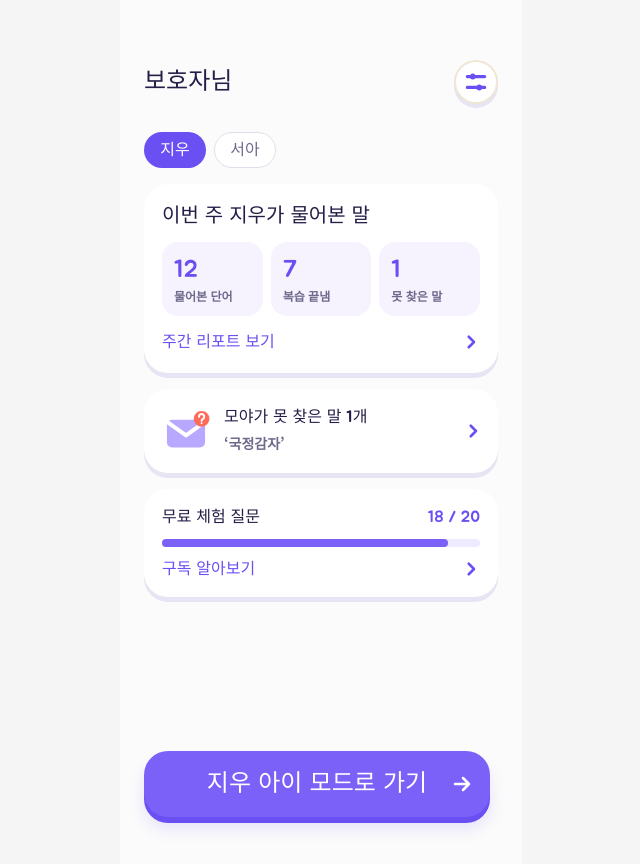
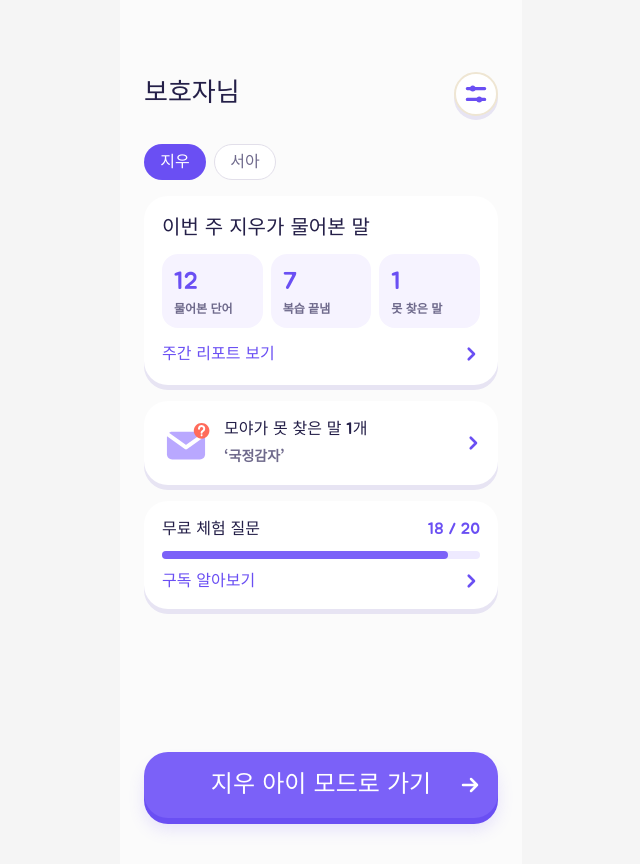
Before and after one commit to line4thon-moyamoya/FE, a React (Vite) app: page /guardian in a window 1280 px wide. Shown: the top 864 px of the page, without its empty margins (319-959 px from the left). Built offline with nearby package versions, Linux system fonts and the light colour scheme.

Commit message:
💄 Design: 보호자 홈·설정 수치를 Figma에 맞춤

```diff
--- a/src/components/Guardian/SettingItem.tsx
+++ b/src/components/Guardian/SettingItem.tsx
@@ -25,9 +25,9 @@ export default function SettingItem({
       <button
         type="button"
         onClick={onClick}
-        className="cursor-pointer flex w-full items-center justify-between px-[18px] py-5 text-left"
+        className="flex w-full cursor-pointer items-center justify-between px-4 py-[15px] text-left"
       >
-        <span className={`font-jua text-base font-normal leading-6 ${TEXT_COLORS[variant]}`}>
+        <span className={`font-jua text-[15px] leading-[1.55] font-normal ${TEXT_COLORS[variant]}`}>
           {label}
         </span>
         <img src={right} className="w-[18px] h-[18px]" />
--- a/src/pages/Guardian/GuardianHome.tsx
+++ b/src/pages/Guardian/GuardianHome.tsx
@@ -29,9 +29,9 @@ export default function GuardianHome() {
   };
 
   return (
-    <main className="min-h-full w-full bg-[#FBFBFB] flex flex-col px-6">
-      <header className="flex justify-between items-center w-full py-[10px] mt-[50px] mb-[18px]">
-        <h1 className="text-[#241F48] text-2xl font-normal font-jua leading-9">
+    <main className="pt-status flex min-h-full w-full flex-col bg-guardian">
+      <header className="flex w-full items-center justify-between px-6 py-2.5">
+        <h1 className="font-jua text-[26px] leading-[1.35] font-normal text-ink">
           보호자님
         </h1>
         <button
@@ -43,7 +43,7 @@ export default function GuardianHome() {
           <img src={settings} alt="" className="w-[26px] h-[26px]" />
         </button>
       </header>
-      <div className="flex flex-col gap-4 mb-[154px]">
+      <div className="flex flex-1 flex-col gap-4 px-6 pt-[18px] pb-3">
         <ChildTab
           childList={childList}
           selectedId={selectedChild.id}
@@ -64,11 +64,15 @@ export default function GuardianHome() {
           freeTrial={selectedChild.freeTrial}
         />
       </div>
-      <Button
-        text={`${selectedChild.name} 아이 모드로 가기`}
-        showArrow
-        onClick={goToChildMode}
-      />
+      {/* 하단 패널 */}
+      <div className="px-6 pt-3 pb-14">
+        <Button
+          text={`${selectedChild.name} 아이 모드로 가기`}
+          showArrow
+          fullWidth
+          onClick={goToChildMode}
+        />
+      </div>
     </main>
   );
 }
--- a/src/pages/Guardian/GuardianPassword.tsx
+++ b/src/pages/Guardian/GuardianPassword.tsx
@@ -45,8 +45,8 @@ export default function GuardianPassword() {
   };
 
   return (
-    <main className="min-h-full w-full bg-[#FBFBFB] flex flex-col">
-      <div className="flex pl-6 pt-13">
+    <main className="pt-status min-h-full w-full bg-guardian flex flex-col">
+      <div className="flex pl-6 pt-1.5">
         <BackButton variant="close" />
       </div>
 
```
